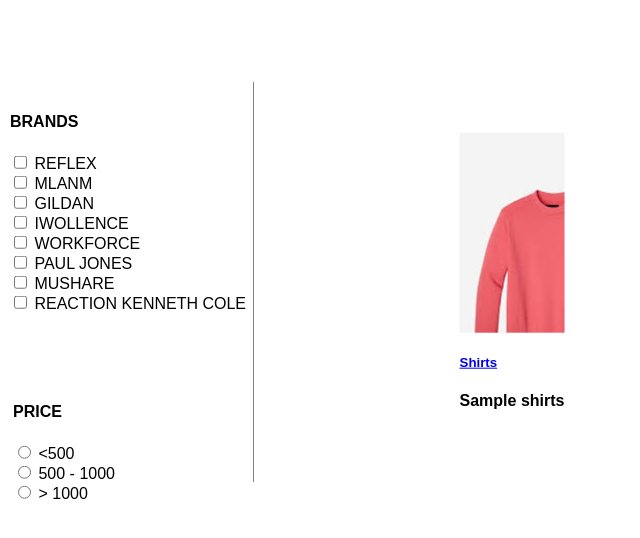
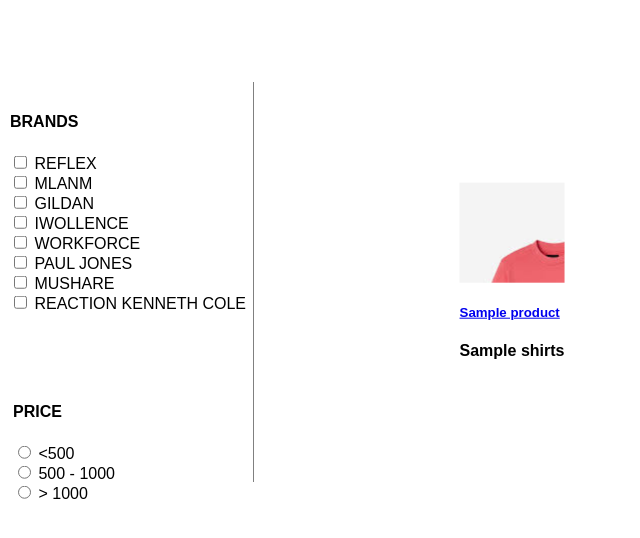
Before and after one commit to Sindhya-git/samplemysql, a Flask app: template templates/home.html in a window 1280 px wide. Shown: the part 198-736 px from the top of the page, without its empty margins (0-640 px from the left). Run offline with Flask 2, Linux system fonts and the light colour scheme; the template is opened without the code that fills it: most values are stand-ins (such as "Sample title", 1, 10 or a date in 2020); some libraries are stand-ins or nearby versions.

Commit message:
Update home.html

```diff
--- a/templates/home.html
+++ b/templates/home.html
@@ -245,14 +245,14 @@ body {
       {% for product in shirts %}
         <div class="col-lg-3 col-md-4 col-sm-6">
                     <div class="card mb-4">
-
-                            <div class="card-img-top_{{product.COMMODITY}}"
-                                 style="background: url('shirt.jpg'); background-repeat:no-repeat; height:200px;width:100% ">
+                         <a href="/{{product.FAMILY_NAME}}?view={{product.CLASS}}">
+                            <div class="card-img-top_{{product.CLASS_NAME}}"
+                                 style="background: url('static/shirt.jpg'); background-repeat:no-repeat; height:100px;width:100% ">
                             </div>
-
+                         </a>
                         <div class="card-body">
                             <h5 class="card-title">
-                                <a href="/">Shirts</a>
+                                <a href="/">{{product.COMMODITY_NAME}}</a>
                             </h5>
                             <h4>{{shirts}}</h4>
                        </div>
```
